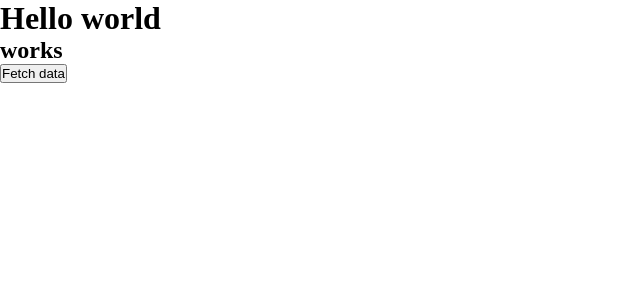
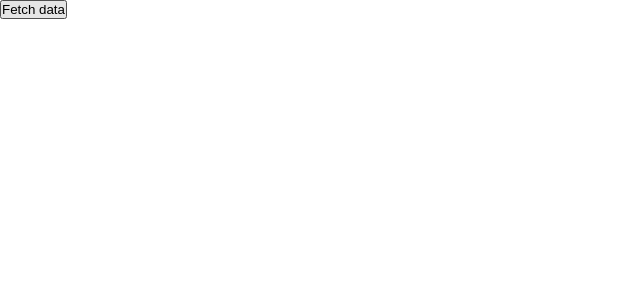
Before and after one commit to JakubWronskiUG/CS3028-FerryProject, a React (Create React App) app in the folder ferry-project/: page / in a window 1280 px wide. Shown: the top 300 px of the page, without its empty margins (0-640 px from the left). Built offline with nearby package versions, Linux system fonts and the light colour scheme.

Commit message:
create button component

```diff
--- a/ferry-project/src/App.js
+++ b/ferry-project/src/App.js
@@ -1,46 +1,12 @@
 import React from 'react';
 import './styles/App.css';
-import {useState} from 'react';
-import axios from 'axios';
+import GetAllButton from './components/GetAllButton';
 
 function App() {
-  const [data, setData] = useState({data: []});
-  const [isLoading, setIsLoading] = useState(false);
-  const [err, setErr] = useState('');
-
-  const handleClick = async () => {
-    setIsLoading(true);
-    try {
-      const {data} = await axios.get('localhost:5000/', {
-        headers: {
-          Accept: 'application/json',
-        },
-      });
-
-      console.log('data is: ', JSON.stringify(data, null, 4));
-
-      setData(data);
-    } catch (err) {
-      setErr(err.message);
-    } finally {
-      setIsLoading(false);
-    }
-  };
-
-  console.log(data);
-
   return (
-    <><div className="App">
-      <h1>Hello world</h1>
-      <h2>works</h2>
-    </div><div>
-        {err && <h2>{err}</h2>}
-
-        <button onClick={handleClick}>Fetch data</button>
-
-        {isLoading && <h2>Loading...</h2>}
-      </div></>
-
+    <div className="App">
+      <GetAllButton />
+    </div>
   );
 }
 
--- /dev/null
+++ b/ferry-project/src/components/GetAllButton.jsx
@@ -0,0 +1,122 @@
+import React, {useEffect, useState} from 'react';
+
+// const GetAllButton = () => {
+
+//     const [data, setData] = useState({data: []});
+//     const [isLoading, setIsLoading] = useState(false);
+//     const [err, setErr] = useState('');
+
+    // const handleClick = async () => {
+    //     setIsLoading(true);
+
+    //     try {
+    //     const response = await fetch('http://localhost:5000/api/trips', {
+    //         method: 'GET',
+    //         headers: {
+    //         Accept: 'application/json',
+    //         },
+    //     });
+
+    //     if (!response.ok) {
+    //         throw new Error(`Error! status: ${response.status}`);
+    //     }
+
+    //     const result = await response.json();
+
+    //     console.log('result is: ', JSON.stringify(result, null, 4));
+
+    //     setData(result);
+    //     } catch (err) {
+    //     setErr(err.message);
+    //     } finally {
+    //     setIsLoading(false);
+    //     }
+    // };
+
+//     console.log(data);
+
+//     return (
+//         <div>
+//         {err && <h2>{err}</h2>}
+
+//         <button onClick={handleClick}>Fetch data</button>
+
+//         {isLoading && <h2>Loading...</h2>}
+
+//         <div>
+
+//         </div>
+
+//         {data.map(trip => {
+//             return (
+//             <div key={trip._id}>
+//                 <h2>{trip.ferryId}</h2>
+//                 <h2>{trip.portFromId}</h2>
+//                 <h2>{trip.portToId}</h2>
+//                 <br />
+//             </div>
+//             );
+//         })}
+//         </div>
+//     );
+// };
+
+
+const GetAllButton = () => {
+    const [trips, setTrips] = useState();
+    const [isLoading, setIsLoading] = useState(false);
+    const [err, setErr] = useState('');
+
+    const handleClick = async () => {
+        setIsLoading(true);
+
+        try {
+            const response = await fetch(
+                "http://localhost:5000/api/trips", {
+                    method: "GET",
+                    headers: {
+                        Accept: 'application/json',
+                    },
+                }
+            ).then((response) => response.json());
+            setTrips(response);
+
+        if (!response.ok) {
+            throw new Error(`Error! status: ${response.status}`);
+        }
+        } catch (err) {
+        setErr(err.message);
+        } finally {
+        setIsLoading(false);
+        }
+    };
+
+    // const getApiData = async () => {
+    //     const response = await fetch(
+    //         "http://localhost:5000/api/trips"
+    //     ).then((response) => response.json());
+
+    //     setTrips(response);
+    // }
+
+    // useEffect(() => {
+    //     handleClick();
+    // }, []);
+
+    return (
+        <div className="trips-container">
+            {err && <h2>{err}</h2>}
+            <button onClick={handleClick}>Fetch data</button>
+            {isLoading && <h2>Loading...</h2>}
+            {trips && trips.map((trip) => (
+                <div className="item-container" key={trip._id}>
+                    Id:{trip.ferryId} <div className="title">PortFromId:{trip.portFromId}</div>
+                </div>
+            ))}
+        </div>
+    );
+}
+
+
+
+export default GetAllButton;
```
